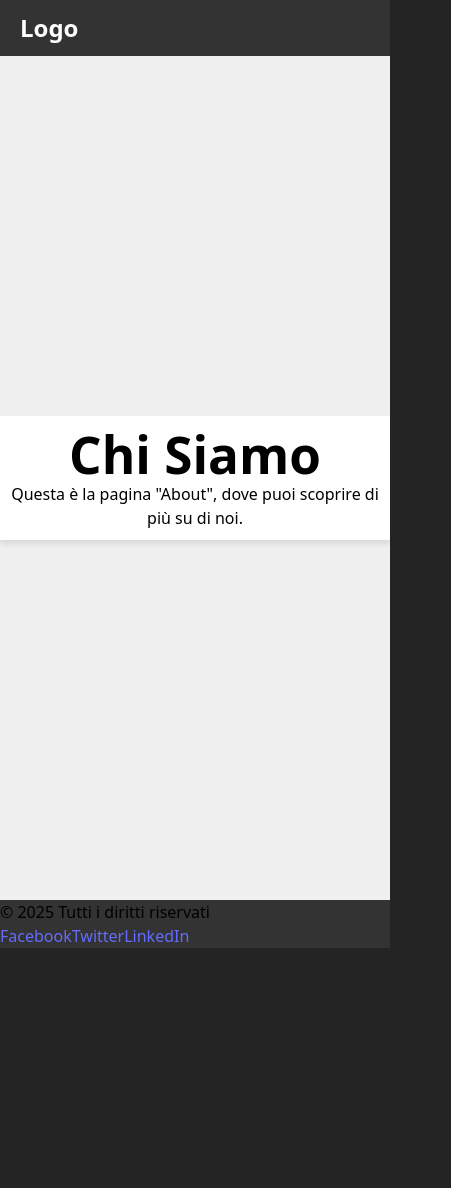
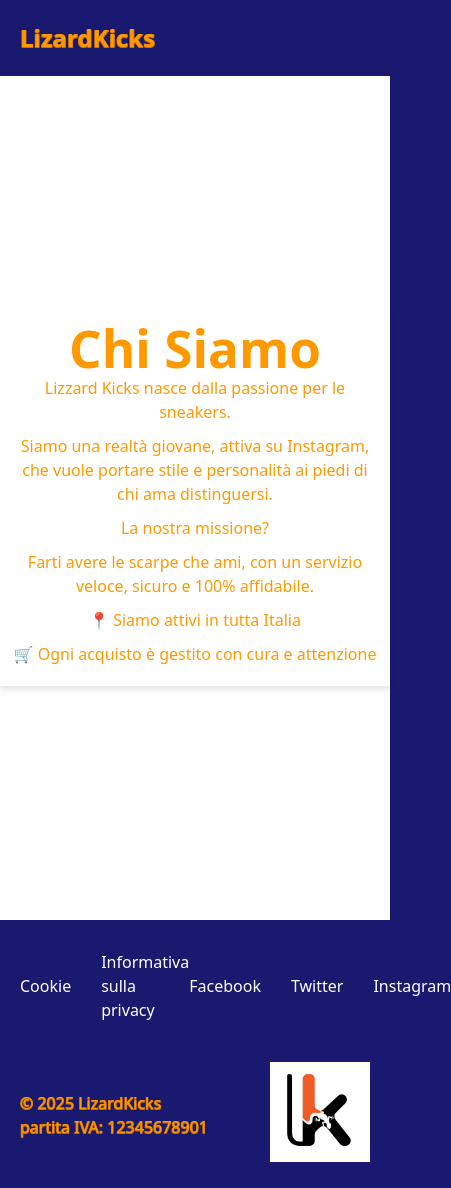
Before and after one commit to walidelati/React-Project, a React (Vite) app: page /about in a window 390 px wide. Shown: the whole page, 451 px wide, since content can reach past the window. Before the commit the page ends 948 px from the top, so only its background shows below. Built offline with nearby package versions, Linux system fonts and the light colour scheme.

Commit message:
hamburger and restyle

```diff
--- a/index.html
+++ b/index.html
@@ -5,7 +5,7 @@
     <meta charset="UTF-8">
     <meta name="viewport" content="width=device-width, initial-scale=1.0">
     <meta http-equiv="Content-Security-Policy" content="script-src 'self' 'unsafe-eval';">
-    <title>Progetto React</title>
+    <title>LizardKicks</title>
     <!-- Vite injects assets here -->
 </head>
 
@@ -16,4 +16,17 @@
     <script type="module" src="/src/main.tsx"></script>
 </body>
 
+<footer class="footer">
+    <div class="footer-content">
+      <div class="footer-left text-outline">
+        © 2025 LizardKicks<br>
+        partita IVA: 12345678901
+      </div>
+      <div class="footer-logo">
+        <img src="images/logo.jpeg" alt="Logo">
+      </div>
+    </div>
+  </footer>
+
+
 </html>
--- a/src/App.tsx
+++ b/src/App.tsx
@@ -5,7 +5,7 @@ import About from './routes/About';
 import Contact from './routes/Contact';
 import Services from './routes/Services';
 import Navbar from './components/Navbar';
-import Footer from './components/footer';
+import Footer from './components/Footer';
 import './index.css'; // Importa gli stili globali
 
 const App = () => {
--- a/src/components/Footer.tsx
+++ b/src/components/Footer.tsx
@@ -4,7 +4,14 @@ const Footer = () => {
   return (
     <footer className="footer">
       <div className="footer-content">
-        <p>© 2025 Tutti i diritti riservati</p>
+        <div className="info-links">
+          <a href="https://it.wikipedia.org/wiki/Cookie" target="_blank" rel="noopener noreferrer">
+            Cookie
+          </a>
+          <a href="https://ec.europa.eu/investeuportal/desktop/it/Privacy_Statement.html#:~:text=L'informativa%20sulla%20privacy%20illustra,%2C%20blocco%2C%20ecc.)." target="_blank" rel="noopener noreferrer">
+            Informativa sulla privacy
+          </a>
+        </div>
         <div className="social-links">
           <a href="https://facebook.com" target="_blank" rel="noopener noreferrer">
             Facebook
@@ -12,8 +19,8 @@ const Footer = () => {
           <a href="https://twitter.com" target="_blank" rel="noopener noreferrer">
             Twitter
           </a>
-          <a href="https://linkedin.com" target="_blank" rel="noopener noreferrer">
-            LinkedIn
+          <a href="https://www.instagram.com/lizard.kicks/" target="_blank" rel="noopener noreferrer">
+            Instagram
           </a>
         </div>
       </div>
--- a/src/components/Navbar.tsx
+++ b/src/components/Navbar.tsx
@@ -11,7 +11,7 @@ const Navbar = () => {
   return (
     <nav className="navbar">
       <div className="logo">
-        <h2>Logo</h2>
+        <h2 className="text-outline">LizardKicks</h2>
       </div>
       <ul className={`nav-links ${isMobile ? 'mobile' : ''}`}>
         <li><Link to="/">Home</Link></li>
--- a/src/index.css
+++ b/src/index.css
@@ -1,69 +1,77 @@
-/* Reset dei margini e padding per evitare comportamenti imprevisti */
+/* RESET BASE */
 * {
   margin: 0;
   padding: 0;
   box-sizing: border-box;
 }
 
-/* Definizione della variabile :root per il tema */
+/* TEMA GLOBALE E TIPOGRAFIA */
 :root {
   font-family: system-ui, Avenir, Helvetica, Arial, sans-serif;
+  font-weight: 400;
   line-height: 1.5;
-  font-weight: 400;
-
-  color-scheme: light dark;
-  color: rgb(0, 0, 0);
-  background-color: #242424;
-
   font-synthesis: none;
   text-rendering: optimizeLegibility;
   -webkit-font-smoothing: antialiased;
   -moz-osx-font-smoothing: grayscale;
 }
 
-/* Link base styling */
+/* BODY BASE */
+body {
+  display: flex;
+  flex-direction: column;
+  min-height: 100vh;
+  background-color: #191970; /* Midnight Blue */
+  color: rgb(255, 153, 0); /* Orange testo base */
+}
+
+/* LINK */
 a {
   font-weight: 500;
-  color: #646cff;
-  text-decoration: inherit;
+  color: #ffffff;
+  text-decoration: none;
+  display: flex;
 }
 
 a:hover {
-  color: #535bf2;
+  color: #7572f6;
 }
 
-/* Body styling */
-body {
-  margin: 0;
-  padding: 0;
+/* SEZIONI LINK */
+.info-links,
+.social-links {
   display: flex;
-  flex-direction: column; /* Modifica per una disposizione verticale */
-  min-height: 100vh; /* Imposta l'altezza minima del body al 100% della finestra */
-  background-color: #333; /* Colore di sfondo di base */
-  color: rgb(0, 0, 0);
+  justify-content: center;
+  gap: 30px;
+  margin-top: 10px;
+  align-items: center;
 }
 
-/* Tipografia di base */
+/* TITOLI */
 h1 {
   font-size: 3.2em;
   line-height: 1.1;
 }
 
-/* Pulsante base */
-button {
+/* PULSANTI */
+button,
+form button {
   border-radius: 8px;
-  border: 1px solid transparent;
-  padding: 0.6em 1.2em;
+  border: none;
+  padding: 10px 20px;
   font-size: 1em;
   font-weight: 500;
   font-family: inherit;
-  background-color: #000000;
+  background-color: #ff9900;
+  border: 2px solid #cc7000;
+  color: white;
   cursor: pointer;
-  transition: border-color 0.25s;
+  transition: background-color 0.3s ease;
 }
 
-button:hover {
-  border-color: #646cff;
+button:hover,
+form button:hover {
+  background-color: #e68a00;
 }
 
 button:focus,
@@ -71,63 +79,76 @@ button:focus-visible {
   outline: 4px auto -webkit-focus-ring-color;
 }
 
-/* Styling per la Navbar */
+/* Navbar */
 .navbar {
   display: flex;
   justify-content: space-between;
   align-items: center;
-  background-color: #333;
-  padding: 10px 20px;
+  padding: 20px;
+  position: relative;
+  background-color: #191970;
+  z-index: 10;
 }
 
-.navbar .logo h2 {
-  color: white;
+/* Hamburger menu SEMPRE visibile */
+.hamburger {
+  display: flex;
+  flex-direction: column;
+  cursor: pointer;
+  gap: 5px;
+  z-index: 20;
 }
 
-.navbar .nav-links {
-  list-style: none;
+.hamburger .bar {
+  width: 30px;
+  height: 3px;
+  background-color: rgb(235, 230, 220);
+  border-radius: 3px;
+}
+
+/* Menu: inizialmente nascosto */
+.nav-links {
+  display: none;
+  flex-direction: column;
+  gap: 15px;
+  position: absolute;
+  top: 60px;
+  right: 20px;
+  background: #191970;
+  padding: 20px;
+  border-radius: 10px;
+  box-shadow: 0 2px 10px rgba(0, 0, 0, 0.2);
+}
+
+/* Quando aperto */
+.nav-links.mobile {
   display: flex;
 }
 
-.navbar .nav-links li {
-  margin: 0 20px;
+/* CONTENUTO CENTRATO */
+.centered-content {
+  display: flex;
+  justify-content: center;
+  align-items: center;
+  height: 100vh;
+  text-align: center;
+  background-color: #ffffff;
 }
 
-.navbar .nav-links a {
-  color: rgb(255, 255, 255);
-  text-decoration: none;
-  font-size: 18px;
+/* HOME CONTENT BOX */
+.home-content {
+  max-width: 800px;
+  margin: 0 auto;
+  padding: 20px;
+  background-color: #ffffff;
+  box-shadow: 0px 4px 6px rgba(0, 0, 0, 0.1);
 }
 
-/* Navbar per dispositivi mobili */
-.navbar .hamburger {
-  display: none;
-  cursor: pointer;
-}
+@media (max-width: 768px) {
+  .home-content {
+    padding: 10px;
+  }
 
-.navbar .hamburger .bar {
-  width: 25px;
-  height: 3px;
-  background-color: rgb(255, 255, 255);
-  margin: 5px;
-}
-
-.navbar .nav-links.mobile {
-  display: block;
-  position: absolute;
-  top: 60px;
-  right: 20px;
-  background-color: #333;
-  width: 200px;
-  text-align: center;
-}
-
-.navbar .nav-links.mobile li {
-  margin: 20px 0;
-}
-
-/* Media query per la responsività della navbar */
-@media (max-width: 768px) {
   .navbar .nav-links {
     display: none;
   }
@@ -137,33 +158,7 @@ button:focus-visible {
   }
 }
 
-/* Centrare il contenuto verticalmente e orizzontalmente */
-.centered-content {
-  display: flex;
-  justify-content: center; /* Centra orizzontalmente */
-  align-items: center; /* Centra verticalmente */
-  height: 100vh; /* Imposta l'altezza a 100% della finestra */
-  text-align: center; /* Centra il testo */
-  background-color: #f0f0f0; /* Sfondo chiaro (puoi cambiarlo) */
-}
-
-/* Stile per il contenuto principale */
-.home-content {
-  max-width: 800px; /* Limita la larghezza del contenuto */
-  margin: 0 auto; /* Centra il contenuto */
-  padding: 20px;
-  background-color: white;
-  box-shadow: 0px 4px 6px rgba(0, 0, 0, 0.1);
-}
-
-/* Media query per schermi più piccoli */
-@media (max-width: 768px) {
-  .home-content {
-    padding: 10px; /* Riduci il padding su schermi piccoli */
-  }
-}
-
-/* Styling per il modulo di contatto */
+/* FORM CONTATTI */
 form {
   display: flex;
   flex-direction: column;
@@ -177,26 +172,14 @@ form div {
 
 form input,
 form textarea {
+  background-color: white;
+  color: black;
+  border: 1px solid #ccc;
   padding: 10px;
-  margin-top: 5px;
-  font-size: 16px;
-  width: 100%;
+  border-radius: 5px;
 }
 
-form button {
-  padding: 10px 20px;
-  background-color: #333;
-  color: rgb(255, 255, 255);
-  font-size: 16px;
-  border: none;
-  cursor: pointer;
-}
-
-form button:hover {
-  background-color: #555;
-}
-
-/* Servizi */
+/* UL & LI */
 ul {
   list-style: none;
   padding: 0;
@@ -206,7 +189,33 @@ ul li {
   margin-bottom: 10px;
 }
 
-/* Media query per schermi piccoli (Mobile-first) */
-@media (max-width: 768px) {
-  /* Puoi aggiungere altre regole personalizzate per il mobile qui */
+/* FOOTER */
+.footer {
+  background-color: #191970;
+  padding: 20px;
 }
+
+.footer-content {
+  display: flex;
+  justify-content: space-between;
+  align-items: center;
+}
+
+.footer-logo img {
+  width: 100px;
+  height: auto;
+}
+
+.text-outline {
+  text-shadow:
+    -0.5px -0.5px 0 #cc7000,
+     0.5px -0.5px 0 #cc7000,
+    -0.5px  0.5px 0 #cc7000,
+    0.5px  0.5px 0 #cc7000;
+}
+
+.logo img {
+  width: 75px; /* o qualsiasi dimensione desideri */
+  height: auto; /* mantiene le proporzioni */
+  margin: 20px; /* spaziatura */
+}
--- a/src/routes/About.tsx
+++ b/src/routes/About.tsx
@@ -5,7 +5,14 @@ const About = () => {
     <div className="centered-content">
       <div className="home-content">
         <h1>Chi Siamo</h1>
-        <p>Questa è la pagina "About", dove puoi scoprire di più su di noi.</p>
+          <ul>
+            <li>Lizzard Kicks nasce dalla passione per le sneakers.</li>
+            <li>Siamo una realtà giovane, attiva su Instagram, che vuole portare stile e personalità ai piedi di chi ama distinguersi.</li>
+            <li>La nostra missione?</li>
+            <li>Farti avere le scarpe che ami, con un servizio veloce, sicuro e 100% affidabile.</li>
+            <li>📍 Siamo attivi in tutta Italia</li>
+            <li>🛒 Ogni acquisto è gestito con cura e attenzione</li>
+          </ul>
       </div>
     </div>
   );
--- a/src/routes/Home.tsx
+++ b/src/routes/Home.tsx
@@ -4,8 +4,16 @@ const Home = () => {
   return (
     <div className="centered-content">
       <div className="home-content">
-        <h1>Benvenuto nella Home Page</h1>
-        <p>Questa è la pagina principale del nostro sito. Siamo felici di averti qui!</p>
+      <div className="home-logo">
+      </div>
+        <h1>Benvenuto su Lizard Kicks</h1>
+          <ul>
+            <li>Lo shop online dedicato agli amanti delle sneakers 🔥</li>
+            <li>Seguiamo le ultime tendenze streetwear e ti portiamo solo il meglio: modelli iconici, edizioni limitate e collezioni esclusive. </li>
+            <li>Scorri il nostro catalogo e trova la tua prossima scarpa preferita!</li>
+            <li>🚀 Spedizioni rapide</li>
+            <li>👟 Qualità garantita</li>
+          </ul>
       </div>
     </div>
   );
--- a/src/routes/Services.tsx
+++ b/src/routes/Services.tsx
@@ -7,9 +7,10 @@ const Services = () => {
         <h1>I Nostri Servizi</h1>
         <p>Offriamo una varietà di servizi per soddisfare le tue esigenze:</p>
         <ul>
-          <li><strong>Servizio 1:</strong> Descrizione del primo servizio offerto.</li>
-          <li><strong>Servizio 2:</strong> Descrizione del secondo servizio offerto.</li>
-          <li><strong>Servizio 3:</strong> Descrizione del terzo servizio offerto.</li>
+          <li><strong>Servizio 1:</strong> ✅ Vendita sneakers nuove & usate in perfette condizioni</li>
+          <li><strong>Servizio 2:</strong> ✅ Modelli Nike, Adidas, Jordan, New Balance e altri top brand</li>
+          <li><strong>Servizio 3:</strong> ✅ Ricerca personalizzata: cerchi un modello preciso? <strong>LO TROVIAMO NOI</strong> </li>
+          <li><strong>Servizio 4:</strong> ✅ Assistenza pre e post vendita direttamente su Instagram </li>
         </ul>
       </div>
     </div>
```
Also changed, not shown: images/logo.jpeg (added).
